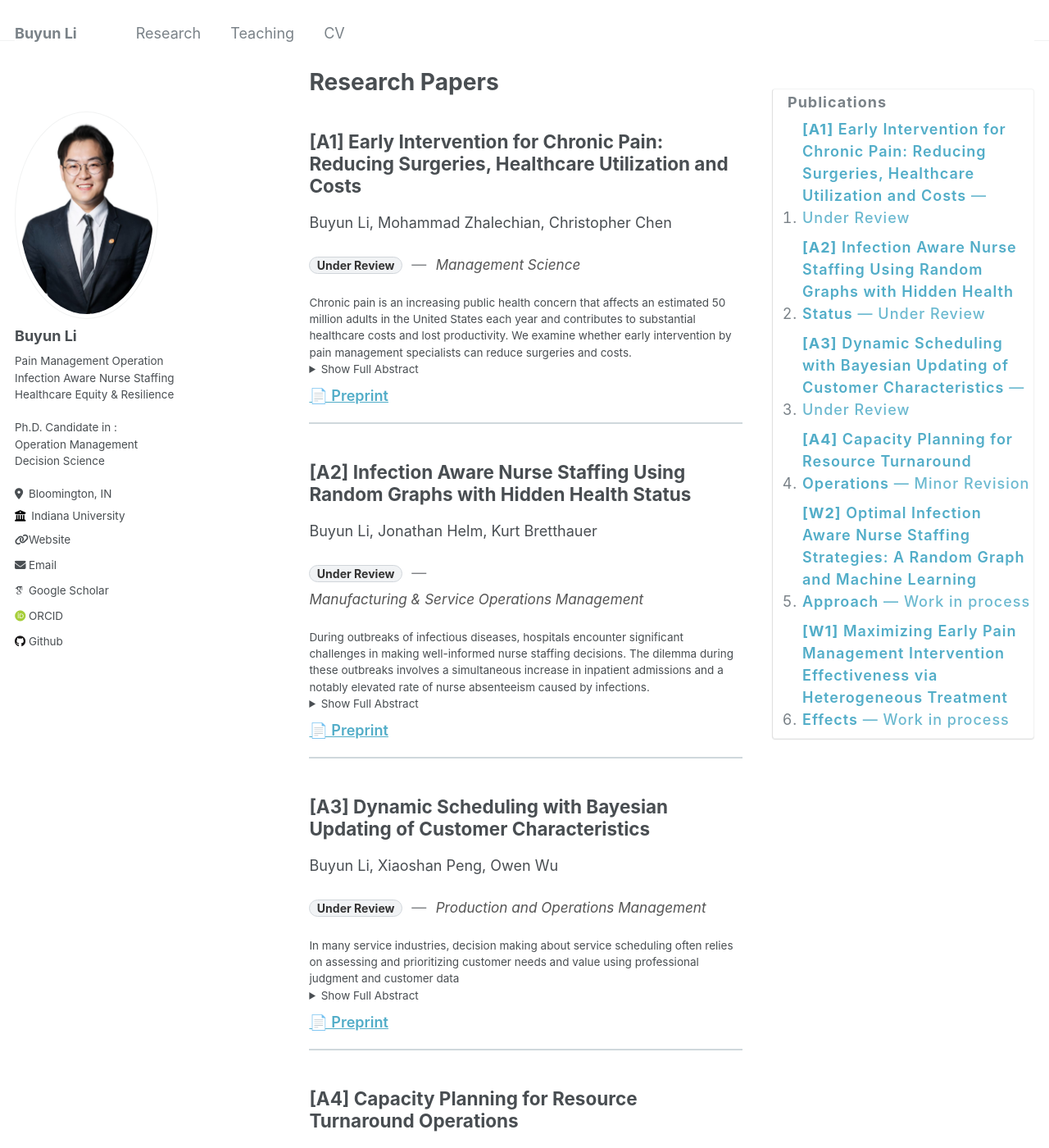
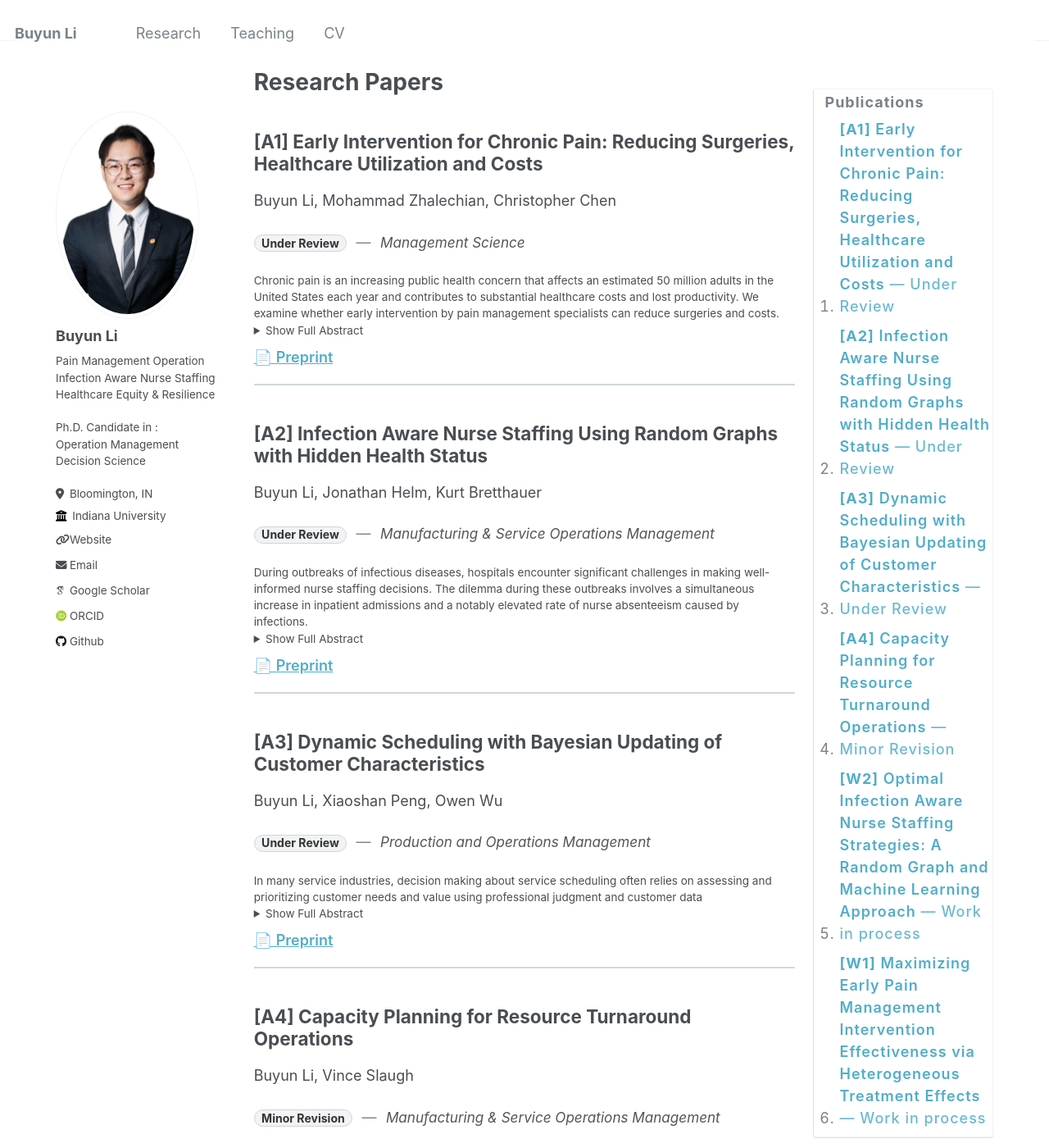
Before and after one commit to BuyunLi/BuyunLi.github.io, a Jekyll site: the page built from _pages/publications.md, in a window 1280 px wide and 1400 px high. Shown: the whole window at 82% size. Built offline with Jekyll 4.4.1, drawn with Linux system fonts in a browser that asks for light colours; some web fonts are replaced.

Commit message:
Update _custom.scss

```diff
--- a/_sass/_custom.scss
+++ b/_sass/_custom.scss
@@ -103,3 +103,25 @@ html { scroll-behavior: smooth; }
   border-bottom: 1px solid transparent;
 }
 .pub__link:hover { text-decoration: underline; }
+
+/* ===== Slimmer side columns (sidebar + TOC) ===== */
+/* Old: minmax(220px, 300px) 1fr minmax(220px, 320px) */
+#main.with-toc {
+  grid-template-columns:
+    clamp(140px, 15vw, 190px)   /* LEFT sidebar — was up to 300px */
+    minmax(0, 1fr)              /* MAIN content (grows more now) */
+    clamp(160px, 18vw, 220px);  /* RIGHT TOC — was up to 320px */
+  gap: 1.25rem;                  /* slightly tighter gap */
+  max-width: 1180px;             /* optional: keep overall page tidy */
+  margin-left: auto;
+  margin-right: auto;
+}
+
+/* Keep columns from stretching wider than intended */
+#main.with-toc > .toc--right { max-width: 220px; padding-left: 0.75rem; }
+#main.with-toc > .sidebar    { max-width: 190px; }
+
+/* Make sure nothing inside forces the columns wider */
+#main.with-toc > .sidebar,
+#main.with-toc > .archive,
+#main.with-toc > .toc--right { min-width: 0; }
```
